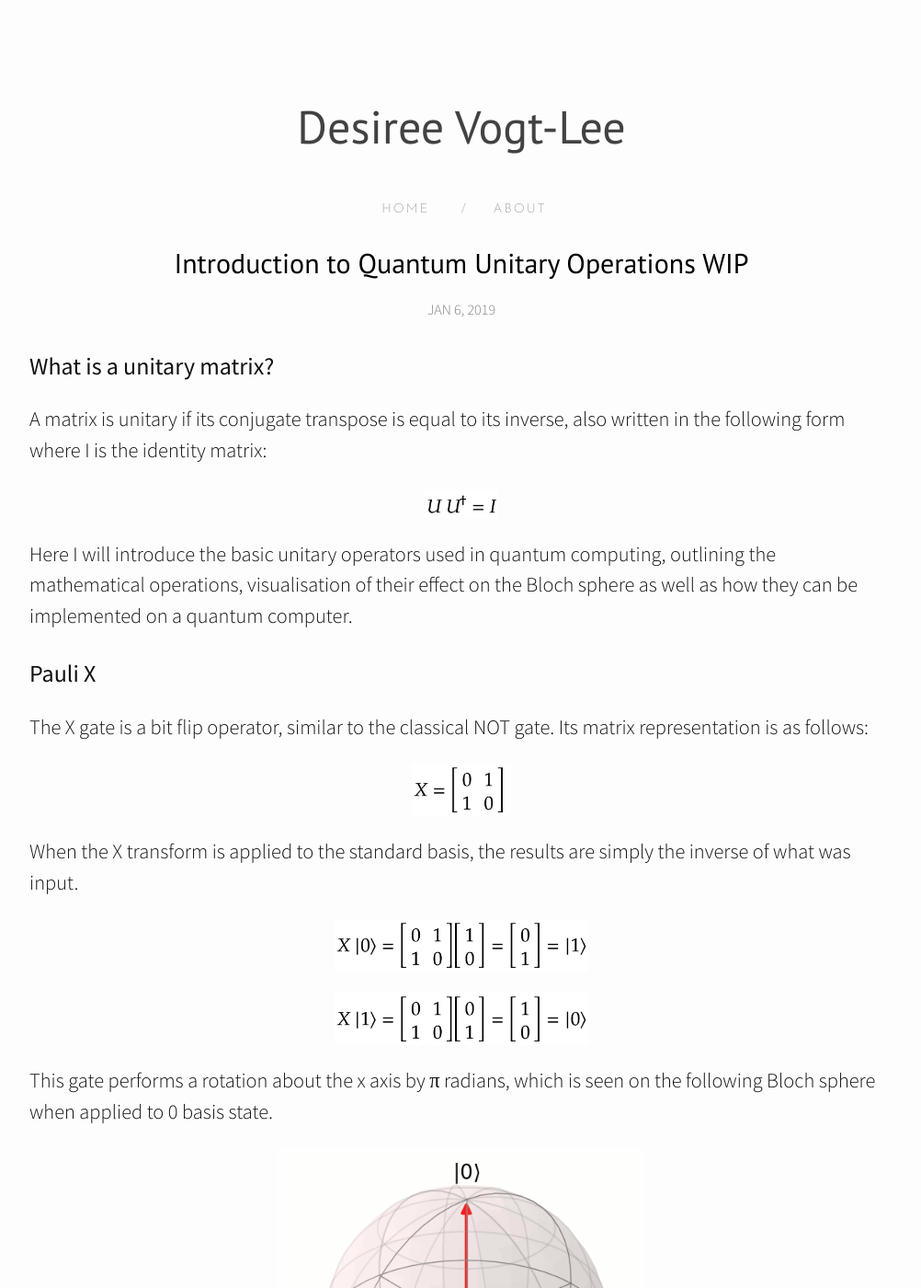
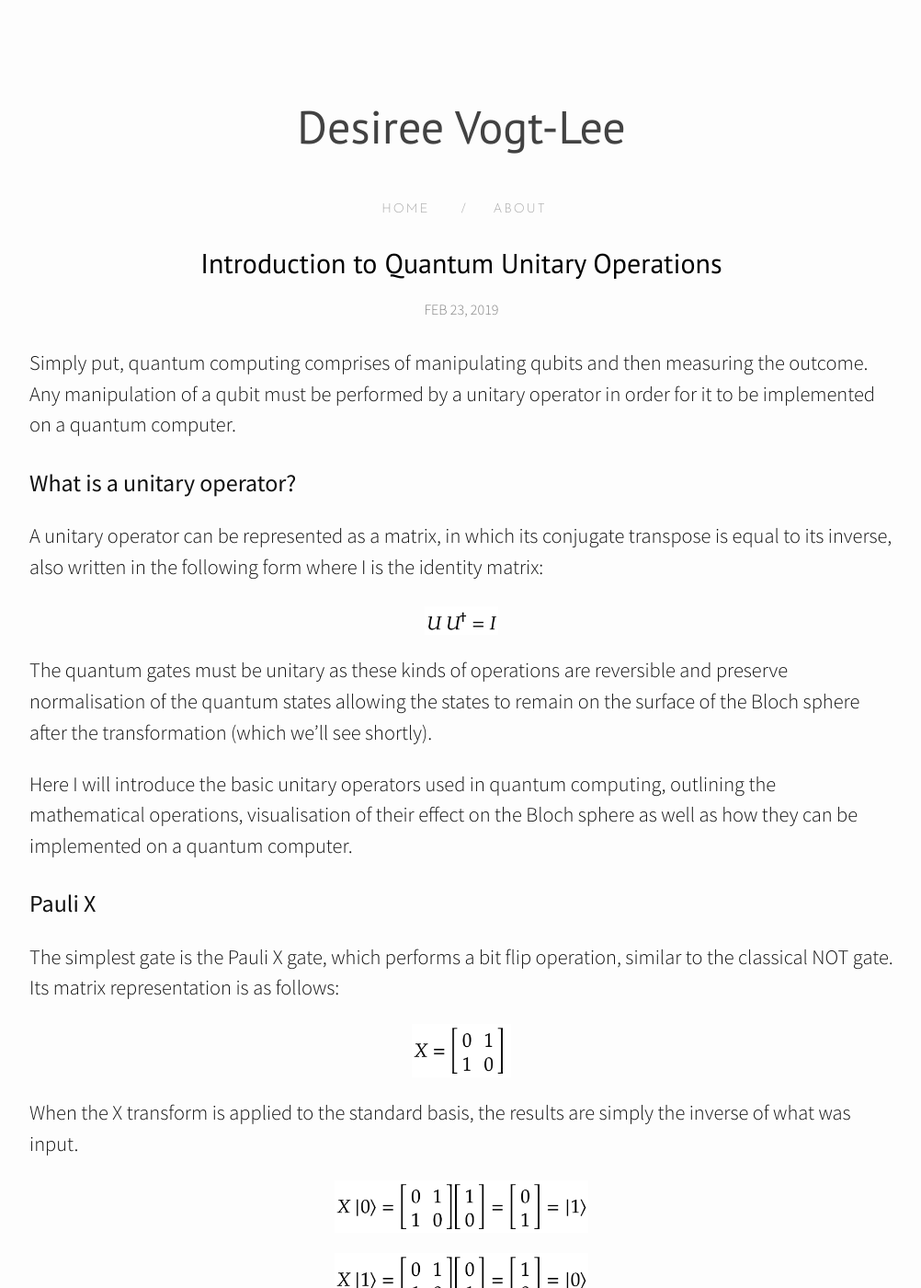
Before and after one commit to desireevl/desireevl.github.io, a Jekyll site: the page built from _posts/2019-01-06-quantum-intro.markdown, in a window 1280 px wide and 1400 px high. Shown: the whole window at 92% size, without its empty margins (138-1140 px from the left). Built offline with Jekyll 4.4.1, drawn with Linux system fonts in a browser that asks for light colours; nearby versions of some CDN libraries; some of the changed text lies outside the part shown.

Commit message:
edited intro post

```diff
--- a/_posts/2019-01-06-quantum-intro.markdown
+++ b/_posts/2019-01-06-quantum-intro.markdown
@@ -1,23 +1,24 @@
 ---
 layout: post
-title:  "Introduction to Quantum Unitary Operations WIP"
-date:   2019-01-06
+title:  "Introduction to Quantum Unitary Operations"
+date:   2019-02-23
 categories: archive
 ---
 
+Simply put, quantum computing comprises of manipulating qubits and then measuring the outcome. Any manipulation of a qubit must be performed by a unitary operator in order for it to be implemented on a quantum computer.
 
-### What is a unitary matrix?
-A matrix is unitary if its conjugate transpose is equal to its inverse, also written in the following form where I is the identity matrix:
+### What is a unitary operator?
+A unitary operator can be represented as a matrix, in which its conjugate transpose is equal to its inverse, also written in the following form where I is the identity matrix:
 <p align="center">
 <a><img src="/images/intro_unitary/unitary.png" title="Unitary" width="80.4" height="31.2" /></a>
 </p>
 
-<!-- what are the gates how do they link to these matrix -->
+The quantum gates must be unitary as these kinds of operations are reversible and preserve normalisation of the quantum states allowing the states to remain on the surface of the Bloch sphere after the transformation (which we'll see shortly).
 
 Here I will introduce the basic unitary operators used in quantum computing, outlining the mathematical operations, visualisation of their effect on the Bloch sphere as well as how they can be implemented on a quantum computer.
 
 ### Pauli X
-The X gate is a bit flip operator, similar to the classical NOT gate. Its matrix representation is as follows:
+The simplest gate is the Pauli X gate, which performs a bit flip operation, similar to the classical NOT gate. Its matrix representation is as follows:
 
 <p align="center">
 <a><img src="/images/intro_unitary/X.png" title="X Matrix" width="108" height="57.3" /></a>
@@ -39,21 +40,22 @@
 <a><img src="/images/intro_unitary/X.gif" title="X Bloch Sphere" width="400" height="400" /></a>
 </p>
 
-The circuit to implement the X transform consists of only the gate itself and a measurement gate. The hyperlink in the image will take you to the IBM Q composer where you can run the circuit on a quantum computer/simluator and view the results.
+The circuit to implement the X transform consists of only the gate itself and a measurement gate. You can click on the circuit to go to the IBM Q composer where you can run the circuit on a quantum computer/simluator and view the results.
 
 <p align="center">
 <a href="https://quantumexperience.ng.bluemix.net/share/code/5c3202c3a5a3280056c8a791"><img src="/images/intro_unitary/X_circuit.png" title="X gate circuit" width="500" height="150" /></a>
 </p>
 
 
-
 ### Pauli Z
 
-In contrast to the X gate, the Z gate is a phase flip operator, with no corresponding classical gate.
+In contrast to the X gate, the Z gate is a phase flip operator, with no corresponding classical gate. It is represented in matrix form as:
 
 <p align="center">
 <a><img src="/images/intro_unitary/Z.png" title="Z Matrix" width="108" height="57.3" /></a>
 </p>
+
+Applying the Z gate to &#124;0&#9002; and &#124;1&#9002;, we see that the gate has no effect on the &#124;0&#9002; state and simply adds a negative sign in front of the &#124;1&#9002; state:
 
 <p align="center">
 <a><img src="/images/intro_unitary/Z0.png" title="Z0 Matrix" width="286.5" height="57.3" /></a>
@@ -63,10 +65,13 @@
 <a><img src="/images/intro_unitary/Z1.png" title="Z1 Matrix" width="326.7" height="57.3" /></a>
 </p>
 
+The effects of the Z gate can be seen when applied to the &#124;+&#9002; state in the following visualisation, where a rotation of  &#960; about the z axis occurs. After the transformation, the final state is &#124;-&#9002;, and when measured, still has an equal probability of being 0 or 1.
+
 <p align="center">
 <a><img src="/images/intro_unitary/Z_one.gif" title="Z Bloch Sphere" width="400" height="400" /></a>
 </p>
 
+The first below executes the Z gate on &#124;0&#9002; and the second circuit on the superposition state &#124;+&#9002;:
 <p align="center">
 <a href="https://quantumexperience.ng.bluemix.net/share/code/5c328b1e997f7c00550401bd"><img src="/images/intro_unitary/Z_circ.png" title="Z gate circuit" width="500" height="150" /></a>
 </p>
@@ -76,8 +81,8 @@
 </p>
 
 ### Pauli Y
+The Y gate can be written as the following matrix however can also be thought of as an execution of the X and Z gates consecutively.
 
-The X and Z gate can be applied to a state consecutively
 
 <p align="center">
 <a><img src="/images/intro_unitary/Y.png" title="Y Matrix" width="173.7" height="57.3" /></a>
@@ -99,11 +104,43 @@
 <a><img src="/images/intro_unitary/Y1_nomat.png" title="Y Matrix" width="288.3" height="30" /></a>
 </p>
 
+The Y gate performs a &#960; radian rotation about the Y axis.
+
 <p align="center">
 <a><img src="/images/intro_unitary/Y.gif" title="Y Bloch Sphere" width="400" height="400" /></a>
+</p>
+
+<p align="center">
+<a href="https://quantumexperience.ng.bluemix.net/qx/display/code?id=5c7419f4f1c054005789102f&idExecution=5c7419f54d992d00518d9774"><img src="/images/intro_unitary/Y_circ.png" title="Y gate circuit" width="500" height="150" /></a>
+</p>
+
+<p align="center">
+<a href="https://quantumexperience.ng.bluemix.net/qx/display/code?id=5c32c32a7f17bc005eeb44f7&idExecution=5c32c32a7f17bc005eeb44f8"><img src="/images/intro_unitary/Y_circ2.png" title="Y gate circuit" width="500" height="150" /></a>
 </p>
 
 
 ### Hadamard
 
+
+<p align="center">
+<a><img src="/images/intro_unitary/H.png" title="H Matrix" width="160.2" height="66.6" /></a>
+</p>
+
+Performing a Hadamard transformation on a qubit creates a state of equal superposition between the two basis states, meaning that only when you choose to measure the qubit will its state be determined.
+
+<p align="center">
+<a><img src="/images/intro_unitary/H0.png" title="H Matrix" width="366.6" height="66.6" /></a>
+</p>
+
+<p align="center">
+<a><img src="/images/intro_unitary/H1.png" title="H Matrix" width="376.8" height="66.6" /></a>
+</p>
+
+<p align="center">
+<a href="https://quantumexperience.ng.bluemix.net/share/code/5c741f68f55271005b90d36f"><img src="/images/intro_unitary/H_circ.png" title="H gate circuit" width="500" height="165" /></a>
+</p>
+
+<br>For more in depth explanation see [Jonathan Hui's Medium articles](https://medium.com/@jonathan_hui/qc-quantum-computing-series-10ddd7977abd) and for more resources on quantum computing see the [awesome list](
+http://github.com/desireevl/awesome-quantum-computing).
+
 Animations were made using <a href="http://qutip.org/">Qutip</a>, circuits using <a href="https://quantumexperience.ng.bluemix.net/qx/editor">IBM Q Experience</a> and equations using <a href="https://www.mathcha.io/editor">Mathcha</a>.
--- a/_posts/2019-06-01-book-folding.markdown
+++ b/_posts/2019-06-01-book-folding.markdown
@@ -47,5 +47,3 @@
          <img src="/images/book_folding/cat_book.jpg" height="200" width="200"/>
     </div>
 </div>
-
-his
```
Also changed, not shown: scripts/quantum_intro_script.py (added, +53 -0 lines), images/intro_unitary/H0.png (added), images/intro_unitary/H1.png (added), images/intro_unitary/H_circ.png (added).
